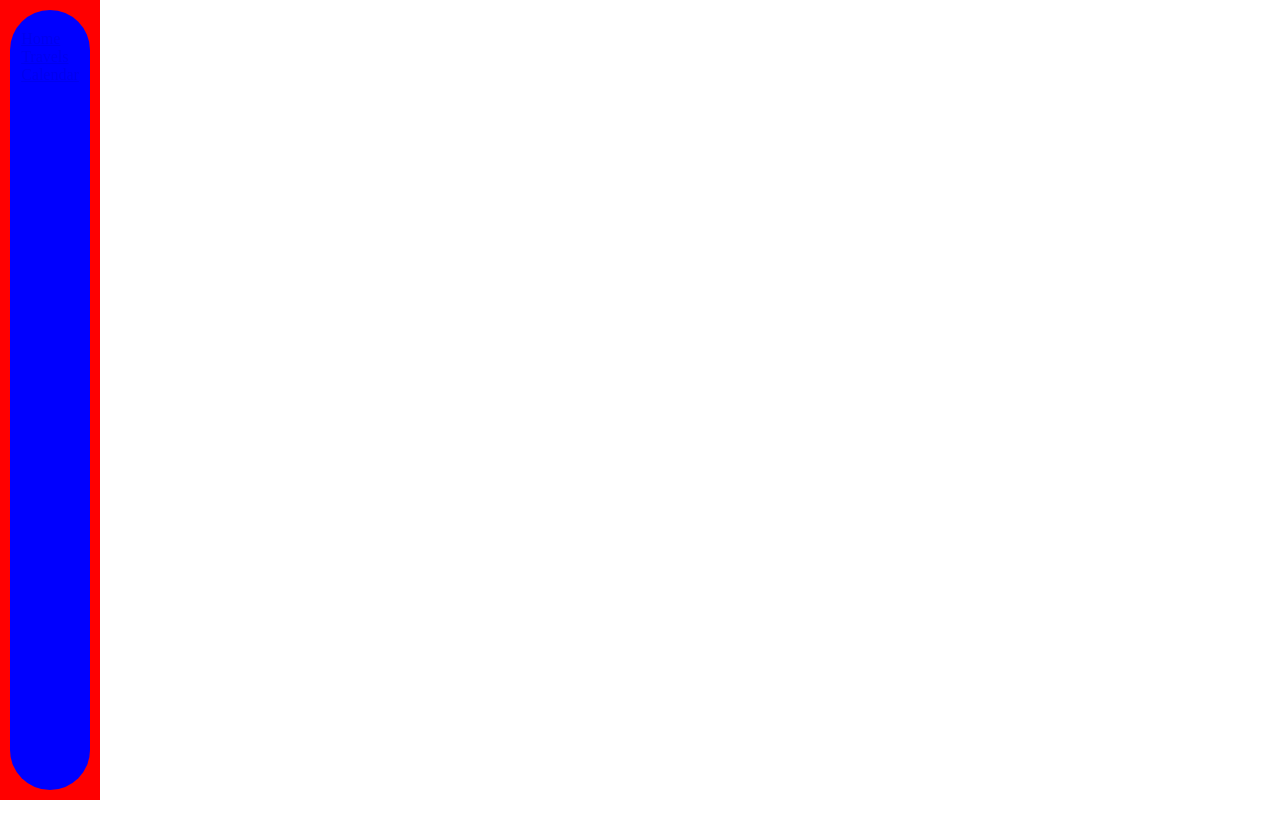
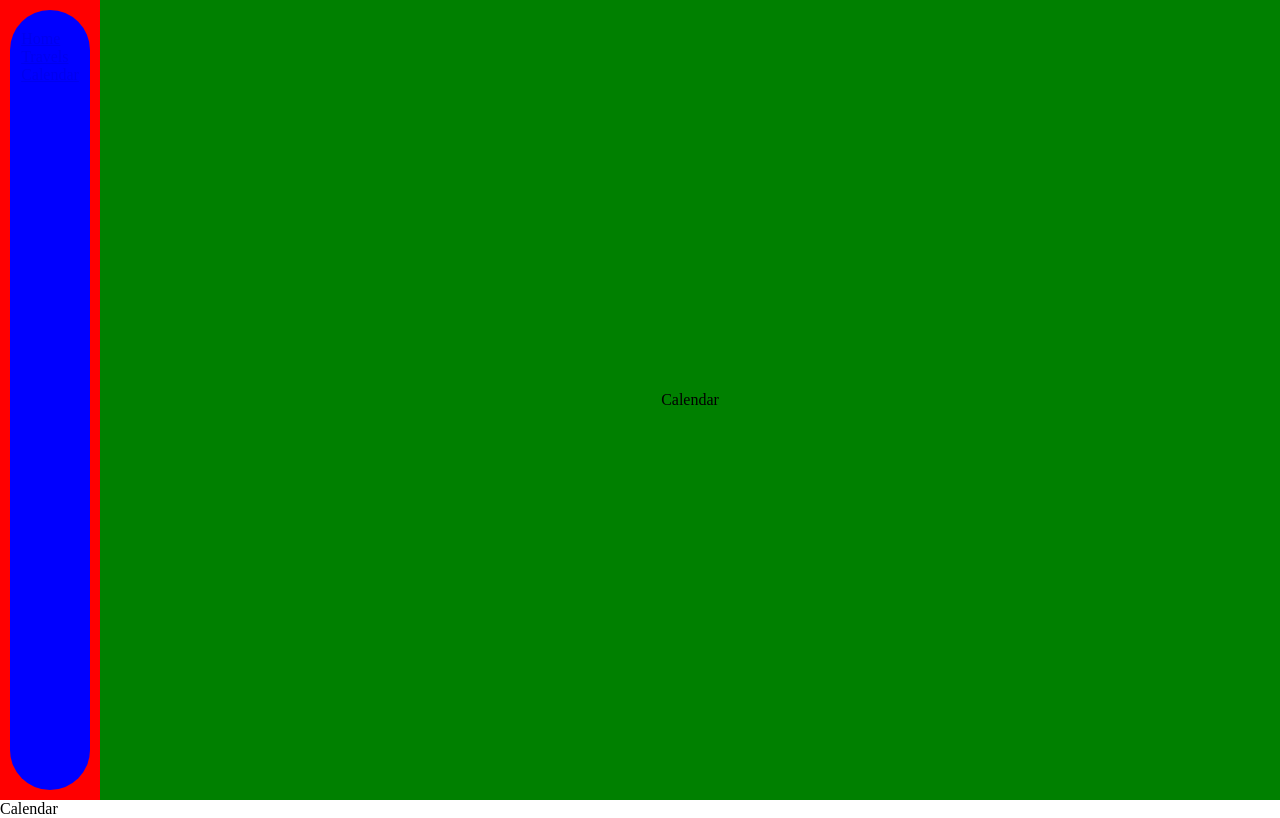
Before and after one commit to nicolocamassa/travelApp-frontend, a Vue app: page /calendar in a window 1280 px wide. Built offline with nearby package versions, Linux system fonts and the light colour scheme.

Commit message:
feat: implemented routing pages

```diff
--- a/src/App.vue
+++ b/src/App.vue
@@ -1,19 +1,28 @@
 <template lang="">
 
-<SidebarComponent />
+<section class="flex-section">
+  <SidebarComponent />
+  <MainWindowComponent />
+</section>
+
 
 <RouterView />
 
 </template>
 <script>
 import SidebarComponent from "../src/components/SidebarComponent.vue"
+import MainWindowComponent from "../src/components/MainWindowComponent.vue"
+
 
 export default {
   components: {
     SidebarComponent,
+    MainWindowComponent,
   }
 }
 </script>
-<style lang="">
-
+<style lang="scss">
+  .flex-section{
+    display: flex;
+  }
 </style>
--- a/src/components/MainWindowComponent.vue
+++ b/src/components/MainWindowComponent.vue
@@ -1,6 +1,6 @@
 <template lang="">
     <section>
-
+        <RouterView />
     </section>
 </template>
 <script>
@@ -8,6 +8,12 @@ export default {
     name: 'MainWindowComponents',
 }
 </script>
-<style lang="">
-
+<style lang="scss">
+    section {
+        display: flex;
+        justify-content: center;
+        align-items: center;
+        width: 100%;
+        background-color: green;
+    }
 </style>
--- a/src/views/CalendarView.vue
+++ b/src/views/CalendarView.vue
@@ -1,6 +1,6 @@
 <template lang="">
     <div>
-
+        Calendar
     </div>
 </template>
 <script>
--- a/src/views/HomeView.vue
+++ b/src/views/HomeView.vue
@@ -1,6 +1,6 @@
 <template lang="">
     <div>
-
+        Home
     </div>
 </template>
 <script>
--- a/src/views/TravelsView.vue
+++ b/src/views/TravelsView.vue
@@ -1,6 +1,6 @@
 <template lang="">
     <div>
-
+        Travels
     </div>
 </template>
 <script>
```
